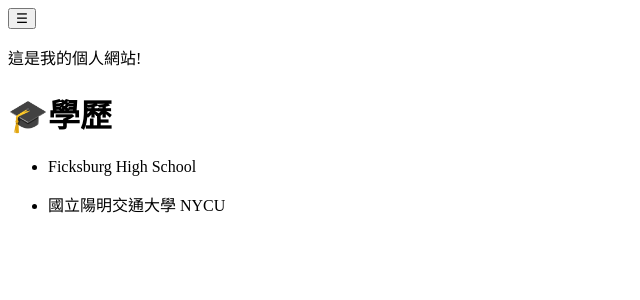
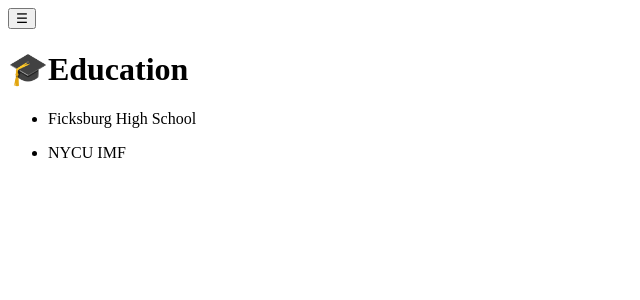
Before and after one commit to mingxuanchou/mingxuanchou.githyb.io, a Jekyll site: the page built from about.md, in a window 1280 px wide. Shown: the top 300 px of the page, without its empty margins (0-640 px from the left). Built offline with Jekyll 4.4.1, drawn with Linux system fonts in a browser that asks for light colours.

Commit message:
Update about.md

```diff
--- a/about.md
+++ b/about.md
@@ -1,11 +1,10 @@
 ---
 layout: default
-title: 關於我
+title: About me
 ---
 
-這是我的個人網站!
 
-# 🎓學歷
+# 🎓Education
 - Ficksburg High School
 
-- 國立陽明交通大學 NYCU
+- NYCU IMF
```
